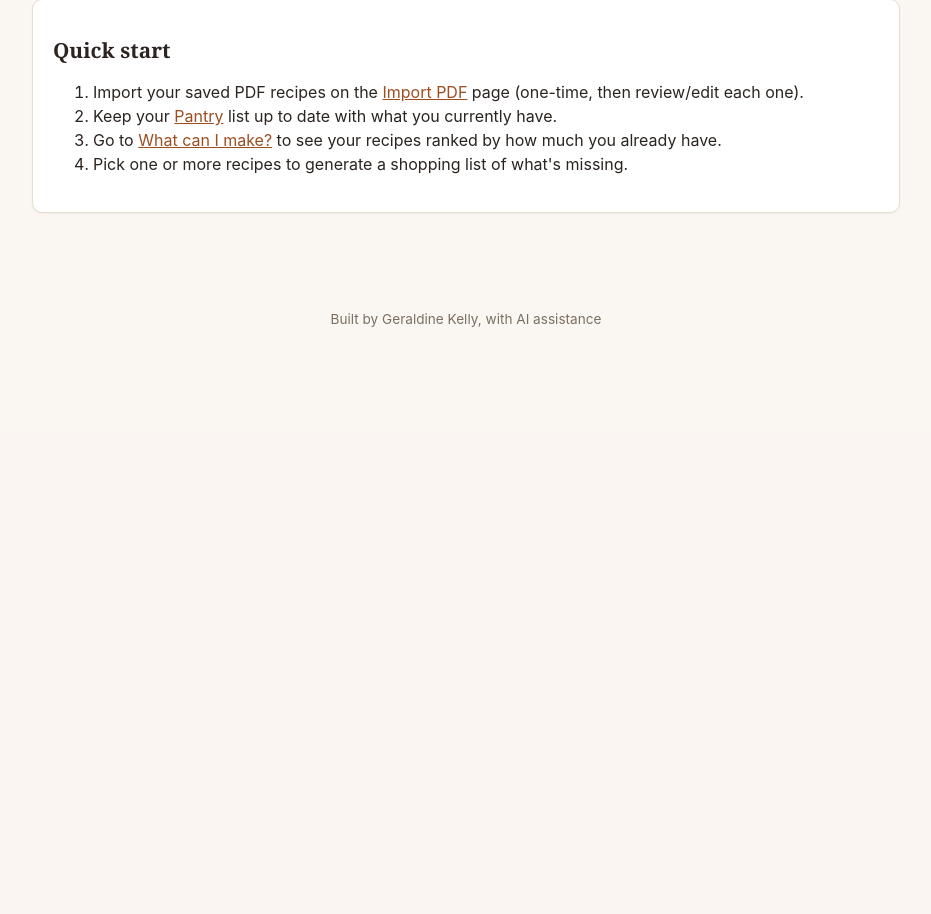
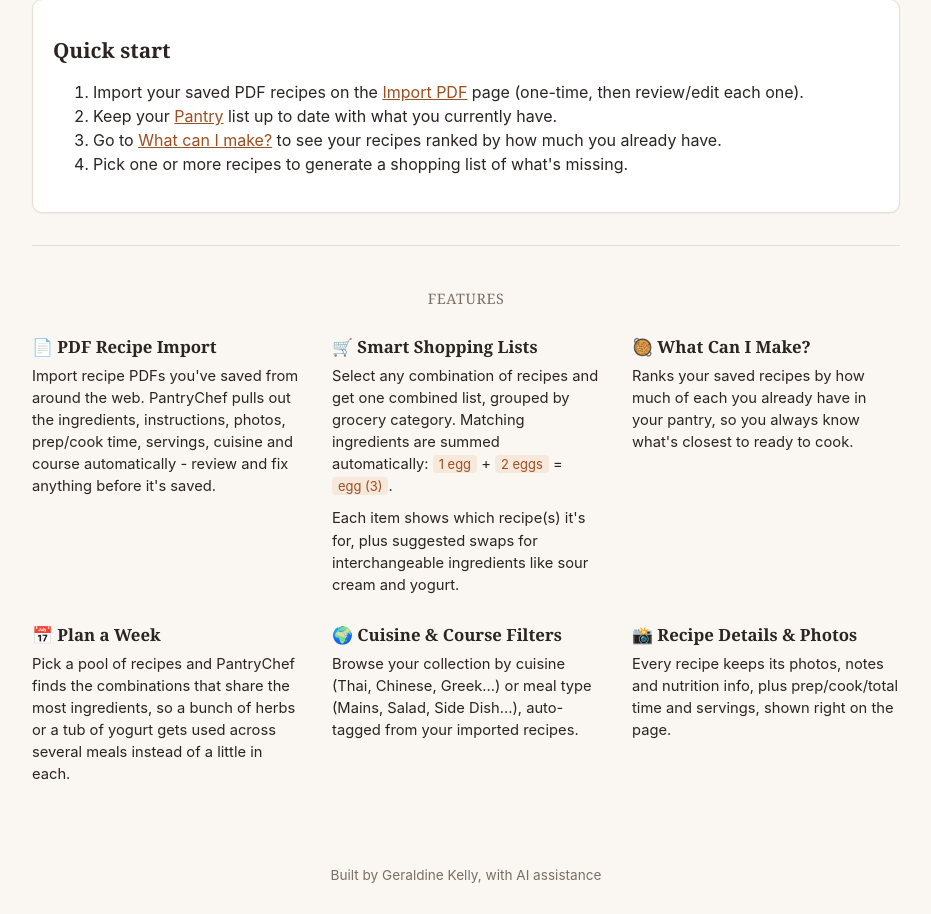
Before and after one commit to geraldinebkelly/pantry-chef, a Flask app: page / in a window 1280 px wide. Shown: the part 369-1283 px from the top of the page, without its empty margins (174-1105 px from the left). Before the commit the page ends 696 px from the top, so only its background shows below. Run offline with Flask 3, Linux system fonts and the light colour scheme; data that the repository does not hold is empty.

Commit message:
Add a Features section to the home page
Summarizes what PantryChef actually does (PDF import, smart shopping
lists, pantry matching, week planning, cuisine/course filters, recipe
detail/photos) in a clean columned layout, styled after a reference
screenshot the user liked.

Co-Authored-By: Claude Sonnet 5 <noreply@anthropic.com>

```diff
--- a/static/style.css
+++ b/static/style.css
@@ -301,6 +301,45 @@ ul.plain li { padding: 4px 0; }
   padding: 20px 16px 28px;
 }
 
+.features {
+  border-top: 1px solid var(--border);
+  padding-top: 32px;
+  margin-top: 32px;
+}
+.features-heading {
+  text-align: center;
+  font-weight: 400;
+  color: var(--muted);
+  letter-spacing: 0.04em;
+  text-transform: uppercase;
+  font-size: 0.9rem;
+  margin-bottom: 28px;
+}
+.features-grid {
+  display: grid;
+  grid-template-columns: repeat(auto-fit, minmax(230px, 1fr));
+  gap: 28px 32px;
+}
+.feature h3 {
+  font-size: 1.05rem;
+  margin: 0 0 8px;
+}
+.feature p {
+  margin: 0 0 10px;
+  color: var(--ink);
+  font-size: 0.92rem;
+}
+.feature p:last-child { margin-bottom: 0; }
+
+.inline-tag {
+  background: var(--accent-light);
+  color: var(--accent-dark);
+  padding: 1px 6px;
+  border-radius: 4px;
+  font-size: 0.88em;
+  white-space: nowrap;
+}
+
 @media print {
   .topbar, .no-print { display: none; }
 }
--- a/templates/dashboard.html
+++ b/templates/dashboard.html
@@ -33,4 +33,46 @@ pantry tracker, and a shopping list generator, all in one place.</p>
   <p><a class="btn" href="{{ url_for('list_recipes') }}">Review {{ draft_count }} draft recipe(s)</a></p>
   {% endif %}
 </div>
+
+<section class="features">
+  <h2 class="features-heading">Features</h2>
+  <div class="features-grid">
+    <div class="feature">
+      <h3>📄 PDF Recipe Import</h3>
+      <p>Import recipe PDFs you've saved from around the web. PantryChef pulls out the
+      ingredients, instructions, photos, prep/cook time, servings, cuisine and course
+      automatically - review and fix anything before it's saved.</p>
+    </div>
+    <div class="feature">
+      <h3>🛒 Smart Shopping Lists</h3>
+      <p>Select any combination of recipes and get one combined list, grouped by grocery
+      category. Matching ingredients are summed automatically:
+      <span class="inline-tag">1 egg</span> + <span class="inline-tag">2 eggs</span> =
+      <span class="inline-tag">egg (3)</span>.</p>
+      <p>Each item shows which recipe(s) it's for, plus suggested swaps for interchangeable
+      ingredients like sour cream and yogurt.</p>
+    </div>
+    <div class="feature">
+      <h3>🥘 What Can I Make?</h3>
+      <p>Ranks your saved recipes by how much of each you already have in your pantry, so
+      you always know what's closest to ready to cook.</p>
+    </div>
+    <div class="feature">
+      <h3>📅 Plan a Week</h3>
+      <p>Pick a pool of recipes and PantryChef finds the combinations that share the most
+      ingredients, so a bunch of herbs or a tub of yogurt gets used across several meals
+      instead of a little in each.</p>
+    </div>
+    <div class="feature">
+      <h3>🌍 Cuisine &amp; Course Filters</h3>
+      <p>Browse your collection by cuisine (Thai, Chinese, Greek...) or meal type (Mains,
+      Salad, Side Dish...), auto-tagged from your imported recipes.</p>
+    </div>
+    <div class="feature">
+      <h3>📸 Recipe Details &amp; Photos</h3>
+      <p>Every recipe keeps its photos, notes and nutrition info, plus prep/cook/total time
+      and servings, shown right on the page.</p>
+    </div>
+  </div>
+</section>
 {% endblock %}
```
